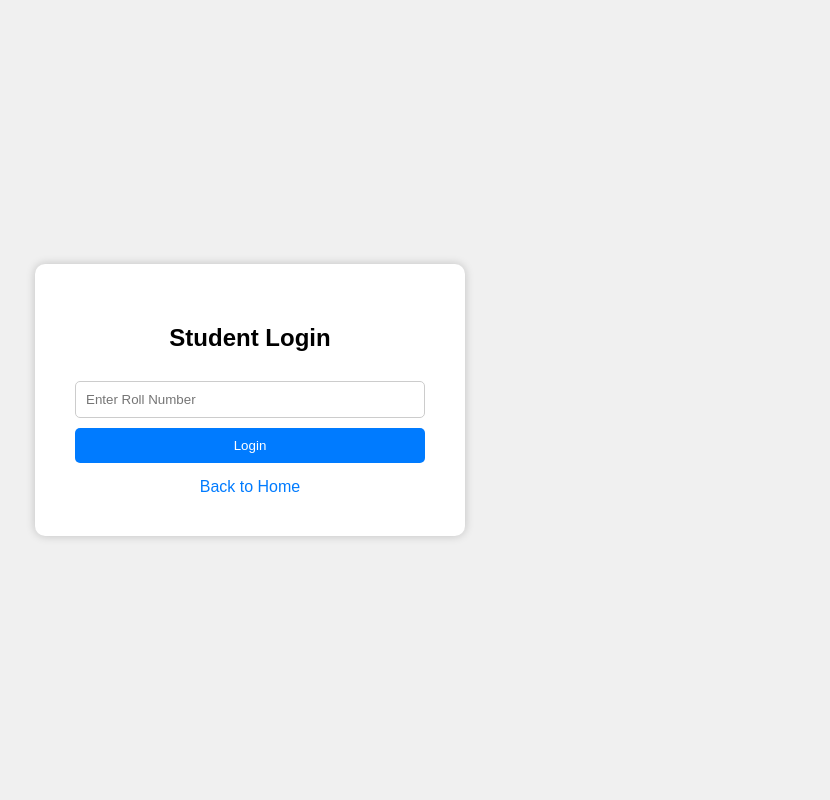
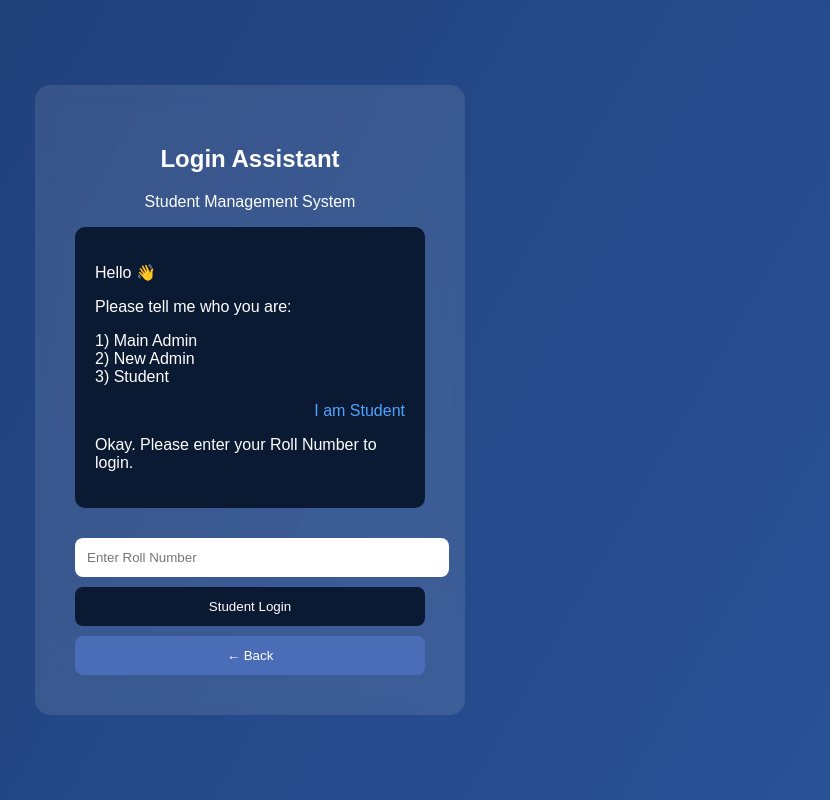
Before and after one commit to venkyvenkat5094-pixel/student_management_system1, a Flask app: page /student/login in a window 1280 px wide. Shown: the whole page, without its empty margins (390-1220 px from the left). Run offline with Flask 3, Linux system fonts and the light colour scheme.

```diff
--- a/templates/student_login.html
+++ b/templates/student_login.html
@@ -2,79 +2,106 @@
 <html>
 <head>
 <title>Student Login</title>
+
 <style>
+
 body{
-font-family: Arial;
-background:#f0f0f0;
+font-family:Arial;
+background:linear-gradient(120deg,#1e3c72,#2a5298);
+height:100vh;
 display:flex;
 justify-content:center;
 align-items:center;
-height:100vh;
 margin:0;
 }
 
-.box{
-background:white;
+.container{
+background:rgba(255,255,255,0.1);
+backdrop-filter:blur(10px);
 padding:40px;
+border-radius:15px;
+width:350px;
+text-align:center;
+color:white;
+}
+
+.chatbox{
+background:#0b1a33;
+padding:20px;
 border-radius:10px;
-width:350px;
-box-shadow:0 0 10px rgba(0,0,0,0.2);
-text-align:center;
+margin-bottom:20px;
+text-align:left;
 }
 
 input{
 width:100%;
-padding:10px;
+padding:12px;
 margin:10px 0;
-border-radius:5px;
-border:1px solid #ccc;
-box-sizing:border-box;
+border-radius:8px;
+border:none;
 }
 
 button{
 width:100%;
-padding:10px;
-background:#007bff;
+padding:12px;
+border:none;
+background:#0b1a33;
 color:white;
-border:none;
-border-radius:5px;
+border-radius:8px;
 cursor:pointer;
 }
 
 button:hover{
-background:#0056b3;
+background:#152d5c;
+}
+
+.back{
+margin-top:10px;
+background:#4b6cb7;
 }
 
 .error{
 color:red;
-margin-top:10px;
 }
 
-a{
-display:inline-block;
-margin-top:15px;
-text-decoration:none;
-color:#007bff;
-}
 </style>
+
 </head>
 
 <body>
 
-<div class="box">
+<div class="container">
 
-<h2>Student Login</h2>
+<h2>Login Assistant</h2>
+<p>Student Management System</p>
+
+<div class="chatbox">
+<p>Hello 👋</p>
+<p>Please tell me who you are:</p>
+<p>1) Main Admin<br>
+2) New Admin<br>
+3) Student</p>
+
+<p style="text-align:right;color:#4fa3ff;">I am Student</p>
+
+<p>Okay. Please enter your Roll Number to login.</p>
+</div>
 
 <form method="POST">
-    <input type="text" name="roll_number" placeholder="Enter Roll Number" required>
-    <button type="submit">Login</button>
+
+<input type="text" name="roll_number" placeholder="Enter Roll Number" required>
+
+<button type="submit">Student Login</button>
+
 </form>
 
 {% if error %}
-<p class="error">{{ error }}</p>
+<p class="error">{{error}}</p>
 {% endif %}
 
-<a href="/">Back to Home</a>
+<a href="/">
+<button class="back">← Back</button>
+</a>
 
 </div>
 
```
